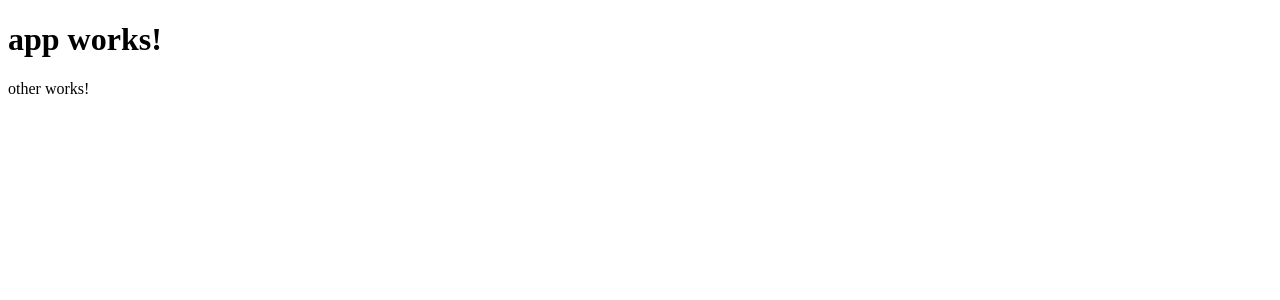
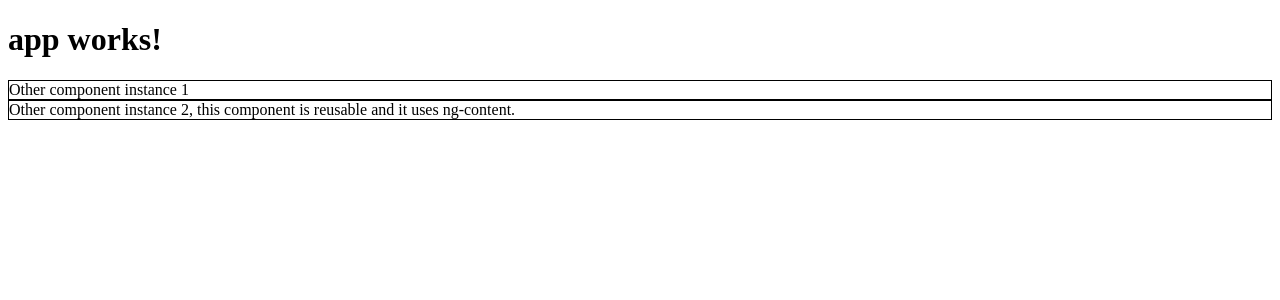
Before and after one commit to amitrke/angular2-learn, an Angular app: page / in a window 1280 px wide. Shown: the top 300 px of the page. Built offline with nearby package versions, Linux system fonts and the light colour scheme.

Commit message:
Created reusable component

```diff
--- a/src/app/app.component.html
+++ b/src/app/app.component.html
@@ -1,4 +1,9 @@
 <h1>
   {{title}}
 </h1>
-<app-other></app-other>
+<app-other>
+  Other component instance 1
+</app-other>
+<app-other>
+  Other component instance 2, this component is reusable and it uses ng-content.
+</app-other>
--- a/src/app/other/other.component.css
+++ b/src/app/other/other.component.css
@@ -0,0 +1,3 @@
+article{
+  border: 1px solid black;
+}
--- a/src/app/other/other.component.html
+++ b/src/app/other/other.component.html
@@ -1,3 +1,3 @@
-<p>
-  other works!
-</p>
+<article>
+  <ng-content></ng-content>
+</article>
```
Also changed, not shown: 1 other file (tests, documents, lock files or other folders).
